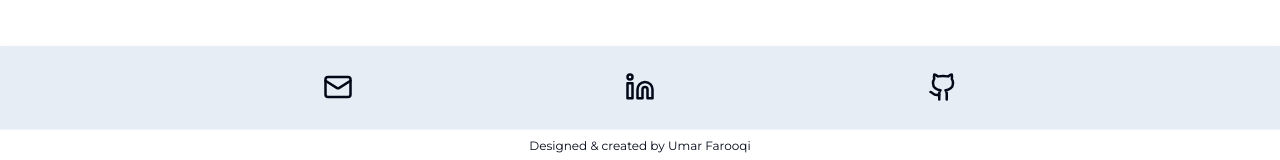
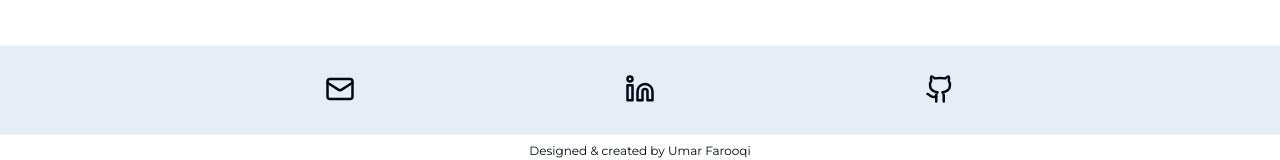
Before and after one commit to Skoomar/umar-farooqi, a Next.js app: page /blog in a window 1280 px wide. Shown: the part 626-786 px from the top of the page. Built offline with nearby package versions, Linux system fonts and the light colour scheme.

Commit message:
Icon position

```diff
--- a/src/components/UtilComponents.tsx
+++ b/src/components/UtilComponents.tsx
@@ -7,7 +7,7 @@ export const Subsection = ({ children }: { children: ReactNode }) => <div classN
 export const HeadingUnderline = () => <Separator className="mt-0.5 mb-2" />;
 
 export const MediaLink = ({ href, Icon, overlay = false }: { href: string, Icon: IconType, overlay?: boolean }) => (
-    <div className={`size-[35px] py-0.5 ${overlay && "bg-black bg-opacity-50 rounded-lg"}`}>
+    <div className={`size-[40px] py-1 ${overlay && "bg-black bg-opacity-50 rounded-lg"}`}>
         <Link href={href} target="_blank" className="hover:text-emerald-300">
             <Icon size={30} className="mx-auto align-middle" />
         </Link>
```
